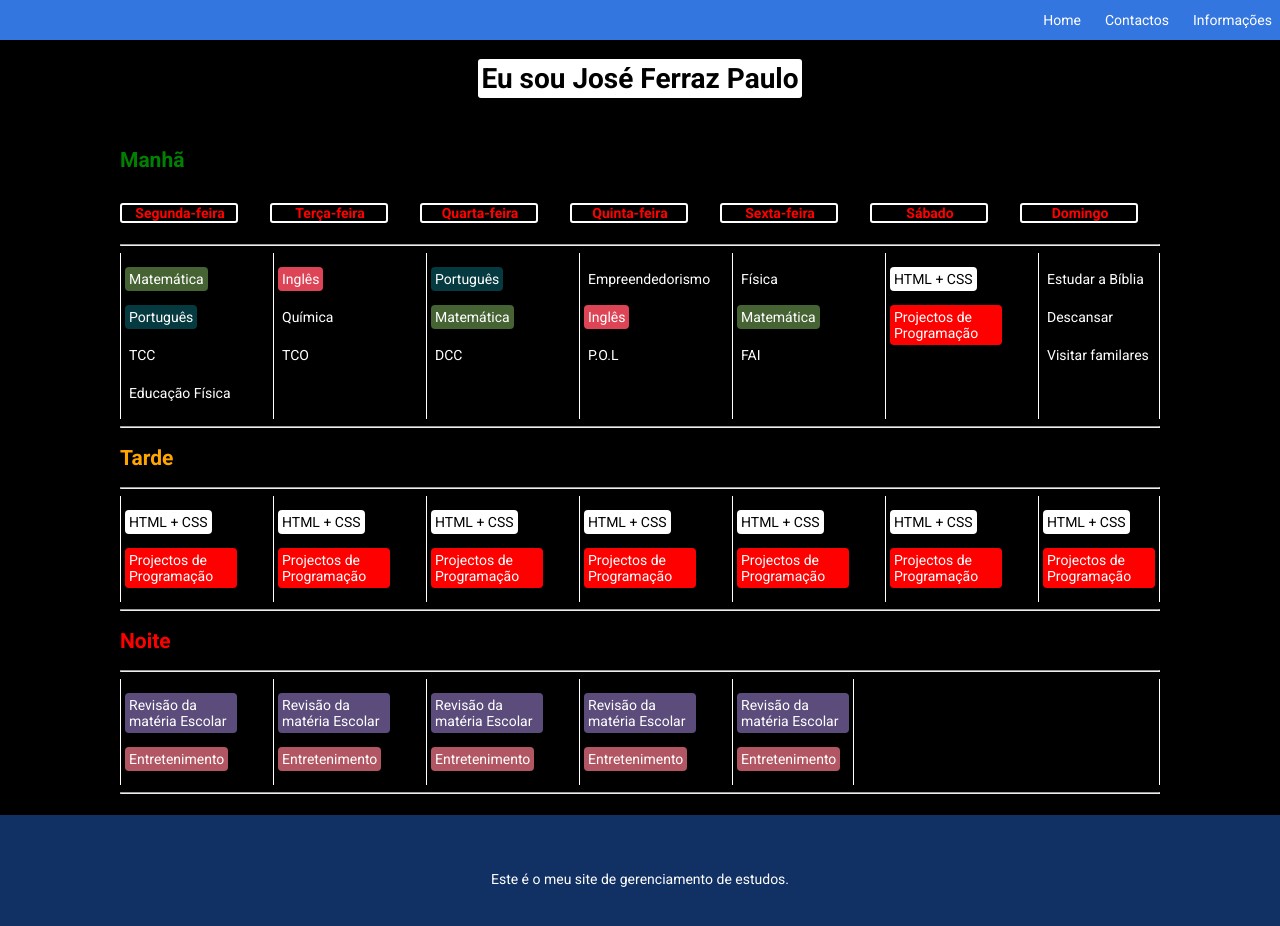
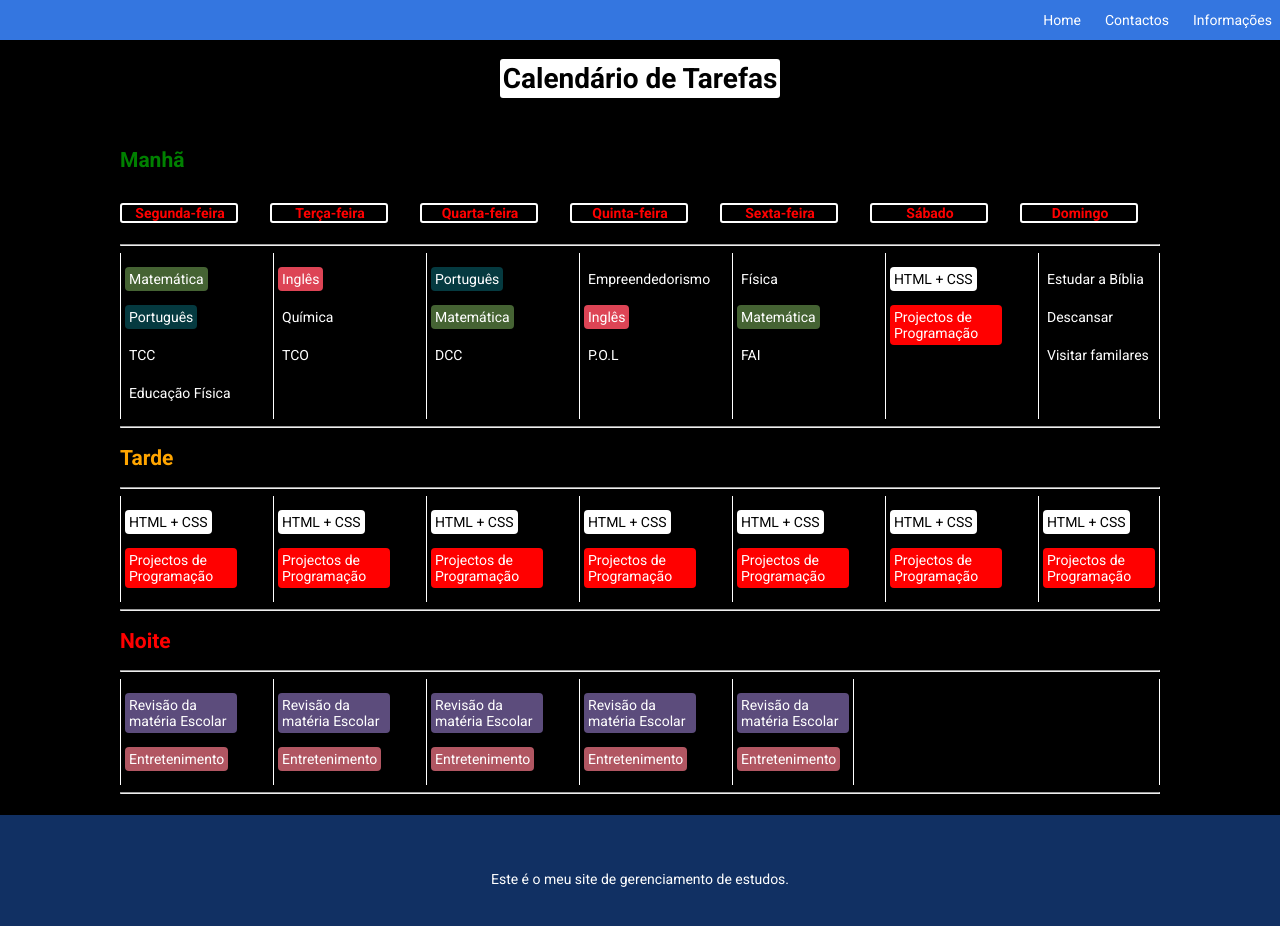
Before and after one commit to heitor931/jose, a plain HTML site: page index.html in a window 1280 px wide. Drawn offline with Linux system fonts and the light colour scheme.

Commit message:
Calender

```diff
--- a/index.html
+++ b/index.html
@@ -12,7 +12,7 @@
       <a href="">Contactos</a>
       <a href="">Informações</a>
     </header>
-    <h1 style="background-color: white; padding: 3px; border-radius: 3px">Eu sou José Ferraz Paulo</h1>
+    <h1 style="background-color: white; padding: 3px; border-radius: 3px">Calendário de Tarefas</h1>
     <main class="main">
       <article class="article">
         <h1 style="color: green;">Manhã</h1>
```
